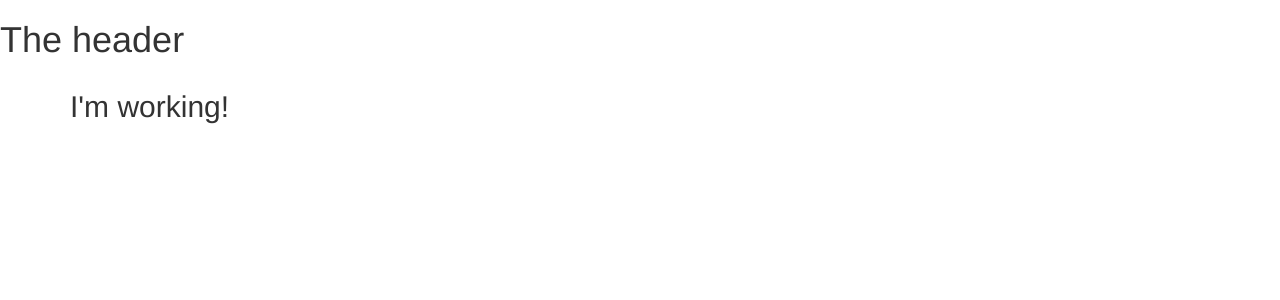
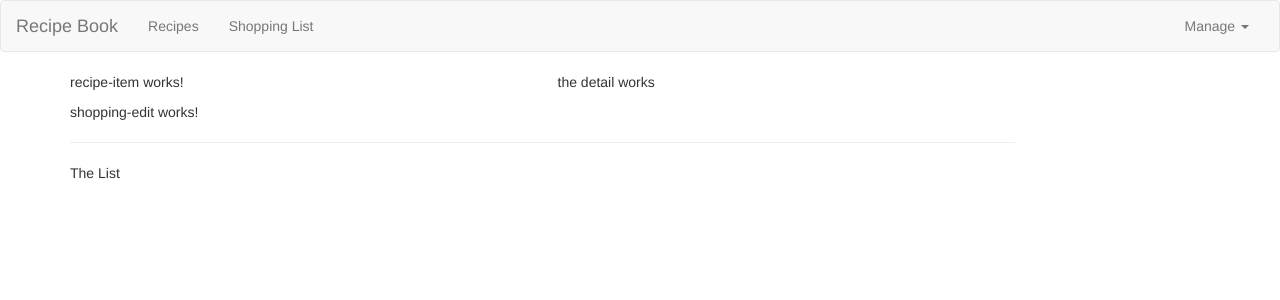
Before and after one commit to irenepampu/recipes-shopping-list, an Angular app: page / in a window 1280 px wide. Shown: the top 300 px of the page. Built offline with nearby package versions, Linux system fonts and the light colour scheme.

Commit message:
Finished the header to its almost final look

```diff
--- a/src/app/app.component.html
+++ b/src/app/app.component.html
@@ -2,7 +2,8 @@
 <div class="container">
   <div class="row">
     <div class="col-md-12">
-      <h2>I'm working!</h2>
+      <app-recipes></app-recipes>
+      <app-shopping-list></app-shopping-list>
     </div>
   </div>
 </div>
--- a/src/app/header/header.component.html
+++ b/src/app/header/header.component.html
@@ -1 +1,24 @@
-<h1>The header</h1>
+<nav class="navbar navbar-default">
+  <div class="container-fluid">
+    <div class="navbar-header">
+      <a href="#" class="navbar-brand">Recipe Book</a>
+    </div>
+    <div class="collaps navbar-collapse">
+      <ul class="nav navbar-nav">
+        <li><a href="#">Recipes</a></li>
+        <li><a href="#">Shopping List</a></li>
+      </ul>
+      <ul class="nav navbar-nav navbar-right">
+        <li class="dropdown">
+          <a href="#" class="dropdown-toggle" role="button"
+            >Manage <span class="caret"></span
+          ></a>
+          <ul class="dropdown-menu">
+            <li><a href="#">Saving Data</a></li>
+            <li><a href="#">Fetch Data</a></li>
+          </ul>
+        </li>
+      </ul>
+    </div>
+  </div>
+</nav>
--- a/src/app/recipes/recipe-detail/recipe-detail.component.html
+++ b/src/app/recipes/recipe-detail/recipe-detail.component.html
@@ -1 +1 @@
-<p>recipe-detail works!</p>
+<p>the detail works</p>
--- a/src/app/recipes/recipe-list/recipe-list.component.html
+++ b/src/app/recipes/recipe-list/recipe-list.component.html
@@ -1 +1 @@
-<p>recipe-list works!</p>
+<app-recipe-item></app-recipe-item>
--- a/src/app/recipes/recipes.component.html
+++ b/src/app/recipes/recipes.component.html
@@ -1 +1,8 @@
-<p>recipes works!</p>
+<div class="row">
+  <div class="col-md-5">
+    <app-recipe-list></app-recipe-list>
+  </div>
+  <div class="col-md-7">
+    <app-recipe-detail></app-recipe-detail>
+  </div>
+</div>
--- a/src/app/shopping-list/shopping-list.component.html
+++ b/src/app/shopping-list/shopping-list.component.html
@@ -1 +1,7 @@
-<p>shopping-list works!</p>
+<div class="row">
+  <div class="col-xs-10">
+    <app-shopping-edit></app-shopping-edit>
+    <hr />
+    <p>The List</p>
+  </div>
+</div>
```
